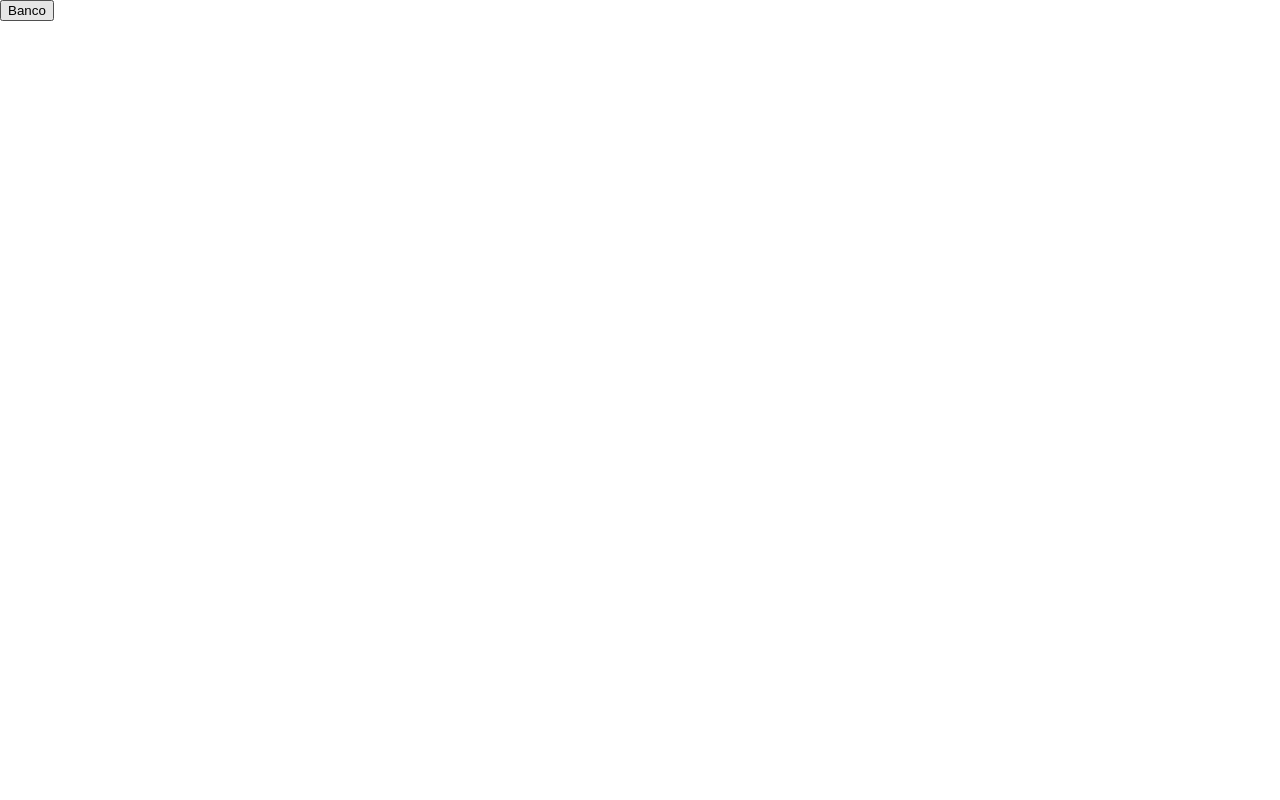
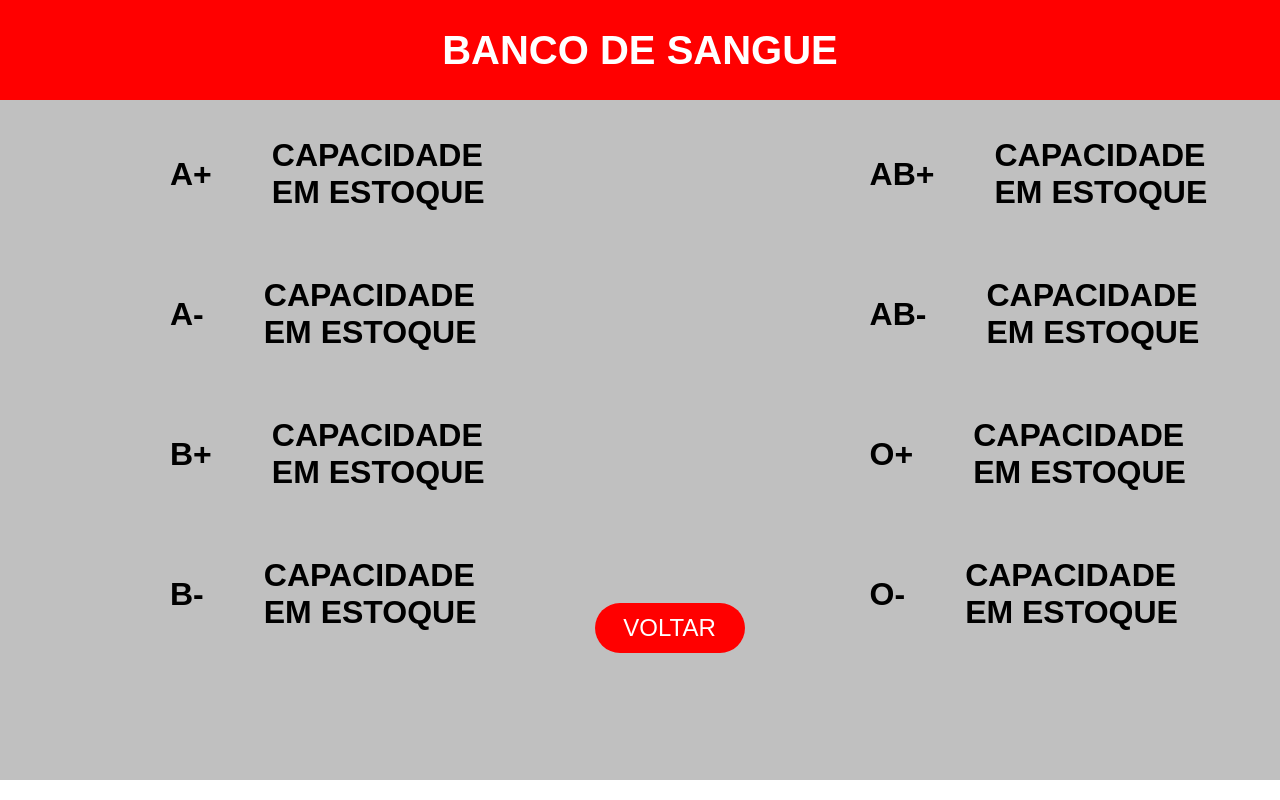
Before and after one commit to DanielJardiim/frontend-bancodesangue, a React (Create React App) app: page /banco in a window 1280 px wide. Built offline with nearby package versions, Linux system fonts and the light colour scheme.

Commit message:
modified:   src/pages/BancoPage/index.js         modified:   src/pages/BancoPage/styles.css         modified:   src/pages/HomePage/styles.css         modified:   src/pages/SobrePage/index.js         modified:   src/pages/SobrePage/styles.css

```diff
--- a/src/pages/BancoPage/index.js
+++ b/src/pages/BancoPage/index.js
@@ -12,14 +12,71 @@ const BancoPage = () => {
 
     return (
         <div className="banco-page">
+            <div className="header">
+                <h1 className="h1-banco">BANCO DE SANGUE</h1>
+            </div>
+            <div className="banco-container">
+                <div className="lado-1">
+                    <div className="A-mais">
+                        <h1 className="h1">A+</h1>
+                        <h1>
+                            CAPACIDADE <br></br> EM ESTOQUE
+                        </h1>
+                    </div>
+                    <div className="A-menos">
+                        <h1 className="h1">A-</h1>
+                        <h1>
+                            CAPACIDADE <br></br> EM ESTOQUE
+                        </h1>
+                    </div>
+                    <div className="B-mais">
+                        <h1 className="h1">B+</h1>
+                        <h1>
+                            CAPACIDADE <br></br> EM ESTOQUE
+                        </h1>
+                    </div>
+                    <div className="B-menos">
+                        <h1 className="h1">B-</h1>
+                        <h1>
+                            CAPACIDADE <br></br> EM ESTOQUE
+                        </h1>
+                    </div>
+                </div>
                 <div className="banco-btn">
                     <button
                         className="btn-banco"
                         type="submit"
                         onClick={handleBancoVoltar}
                     >
-                    Banco
+                        VOLTAR
                     </button>
+                </div>
+                <div className="lado-2">
+                    <div className="AB-mais">
+                        <h1 className="h1">AB+</h1>
+                        <h1>
+                            CAPACIDADE <br></br> EM ESTOQUE
+                        </h1>
+                    </div>
+                    <div className="AB-menos">
+                        <h1 className="h1">AB-</h1>
+                        <h1>
+                            CAPACIDADE <br></br> EM ESTOQUE
+                        </h1>
+                    </div>
+                    <div className="O-mais">
+                        <h1 className="h1">O+</h1>
+                        <h1>
+                            CAPACIDADE <br></br> EM ESTOQUE
+                        </h1>
+                    </div>
+                    <div className="O-menos">
+                        <h1 className="h1">O-</h1>
+                        <h1>
+                            CAPACIDADE <br></br> EM ESTOQUE
+                        </h1>
+                    </div>
+                </div>
             </div>
         </div>
     );
--- a/src/pages/BancoPage/styles.css
+++ b/src/pages/BancoPage/styles.css
@@ -0,0 +1,48 @@
+.h1-banco {
+    color: white;
+}
+
+.banco-container {
+    background-color: silver;
+    display: flex;
+    height: 85vh;
+}
+
+.banco-container div {
+    margin-top: 3px;
+    margin-left: 80px;
+}
+
+.banco-container h1 {
+    padding: 10px;
+}
+
+.h1 {
+    margin-top: 40px;
+    margin-right: 40px;
+}
+
+.A-mais,
+.A-menos,
+.B-mais,
+.B-menos,
+.AB-mais,
+.AB-menos,
+.O-mais,
+.O-menos {
+    display: flex;
+}
+
+.btn-banco {
+    border: none;
+    background-color: red;
+    color: white;
+    font-size: x-large;
+    cursor: pointer;
+    width: 150px;
+    height: 50px;
+    border-radius: 50px;
+    margin-top: 500px;
+    margin-left: 20px;
+    margin-right: -45px;
+}
--- a/src/pages/HomePage/styles.css
+++ b/src/pages/HomePage/styles.css
@@ -24,4 +24,5 @@
 
 .cadastro-btn {
     margin-top: -150px;
+    margin-left: 50px;
 }
--- a/src/pages/SobrePage/index.js
+++ b/src/pages/SobrePage/index.js
@@ -13,12 +13,15 @@ const SobrePage = () => {
     return (
         <div className="sobre-page">
             <div className="sobre-btn">
+                <div className="header">
+                    <h1 className="h1-banco">SOBRE</h1>
+                </div>
                 <button
                     className="btn-sobre"
                     type="submit"
                     onClick={handleSobreVoltar}
                 >
-                    CADASTRAR
+                    VOLTAR
                 </button>
             </div>
         </div>
--- a/src/pages/SobrePage/styles.css
+++ b/src/pages/SobrePage/styles.css
@@ -0,0 +1,12 @@
+.btn-sobre {
+    border: none;
+    background-color: red;
+    color: white;
+    font-size: x-large;
+    cursor: pointer;
+    width: 150px;
+    height: 50px;
+    border-radius: 50px;
+    margin-top: 250px;
+    margin-left: 600px;
+}
```
Lines whose indentation alone changed are shown as unchanged.
